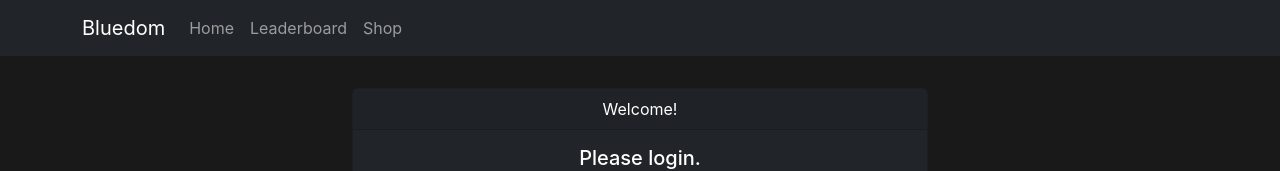
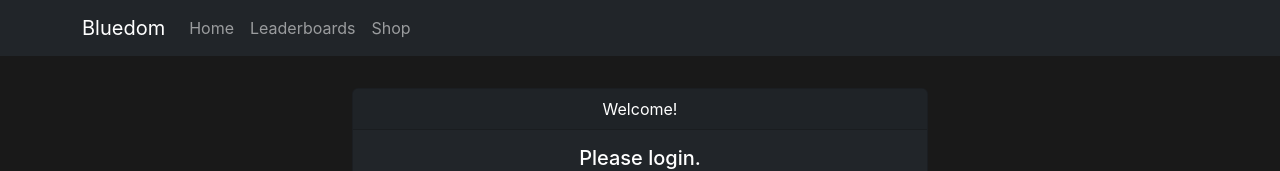
Before and after one commit to sheepkill15/bluedom, a React (Create React App) app in the folder bluedom-fe/: page / in a window 1280 px wide. Shown: the top 171 px of the page. Built offline with nearby package versions, Linux system fonts and the light colour scheme.

Commit message:
add margin below navbar

```diff
--- a/bluedom-fe/src/components/NavBar.tsx
+++ b/bluedom-fe/src/components/NavBar.tsx
@@ -1,10 +1,10 @@
-import React, { useContext } from "react";
+import React, { useContext } from 'react';
 import Navbar from 'react-bootstrap/Navbar';
 import Container from 'react-bootstrap/Container';
 import Nav from 'react-bootstrap/Nav';
 import Button from 'react-bootstrap/Button';
-import { NavLink } from "react-router-dom";
-import { UserContext } from "../User";
+import { NavLink } from 'react-router-dom';
+import { UserContext } from '../User';
 
 const NavBar = () => {
   const userContext = useContext(UserContext);
@@ -13,29 +13,44 @@ const NavBar = () => {
     userContext.setUser({
       loggedIn: false,
       username: '',
-            playerId: ''
+      playerId: '',
     });
-    }
+  };
 
   return (
-        <Navbar bg="dark" expand="sm" variant="dark">
+    <Navbar
+      style={{ marginBottom: '2rem' }}
+      bg="dark"
+      expand="sm"
+      variant="dark"
+    >
       <Container>
         <Navbar.Brand>Bluedom</Navbar.Brand>
         <Navbar.Toggle aria-controls="basic-navbar-nav" />
         <Navbar.Collapse id="basic-navbar-nav">
           <Nav className="me-auto">
-                        <Nav.Link as={NavLink} to="home">Home</Nav.Link>
-                        <Nav.Link as={NavLink} to="leaderboard">Leaderboard</Nav.Link>
-                        <Nav.Link as={NavLink} to="shop">Shop</Nav.Link>
+            <Nav.Link as={NavLink} to="home">
+              Home
+            </Nav.Link>
+            <Nav.Link as={NavLink} to="leaderboards">
+              Leaderboards
+            </Nav.Link>
+            <Nav.Link as={NavLink} to="shop">
+              Shop
+            </Nav.Link>
           </Nav>
-                    {userContext.user.loggedIn && <Nav className="justify-content-end">
+          {userContext.user.loggedIn && (
+            <Nav className="justify-content-end">
               <Navbar.Text>{userContext.user.username}</Navbar.Text>
-                        <Nav.Link as={Button} variant="link" onClick={logout}>Logout</Nav.Link>
-                    </Nav>}
+              <Nav.Link as={Button} variant="link" onClick={logout}>
+                Logout
+              </Nav.Link>
+            </Nav>
+          )}
         </Navbar.Collapse>
       </Container>
     </Navbar>
-    )
-}
+  );
+};
 
 export default NavBar;
```
Lines whose indentation alone changed are shown as unchanged.
